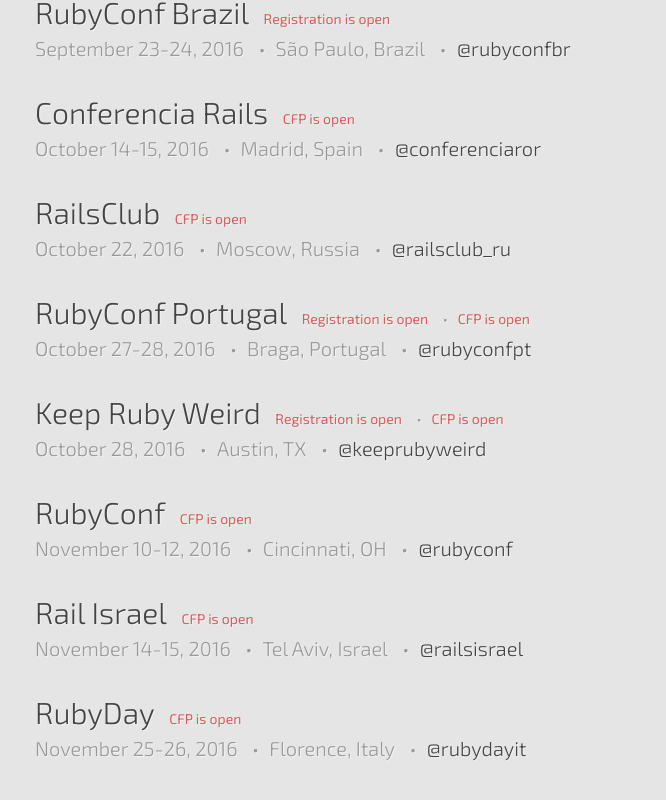
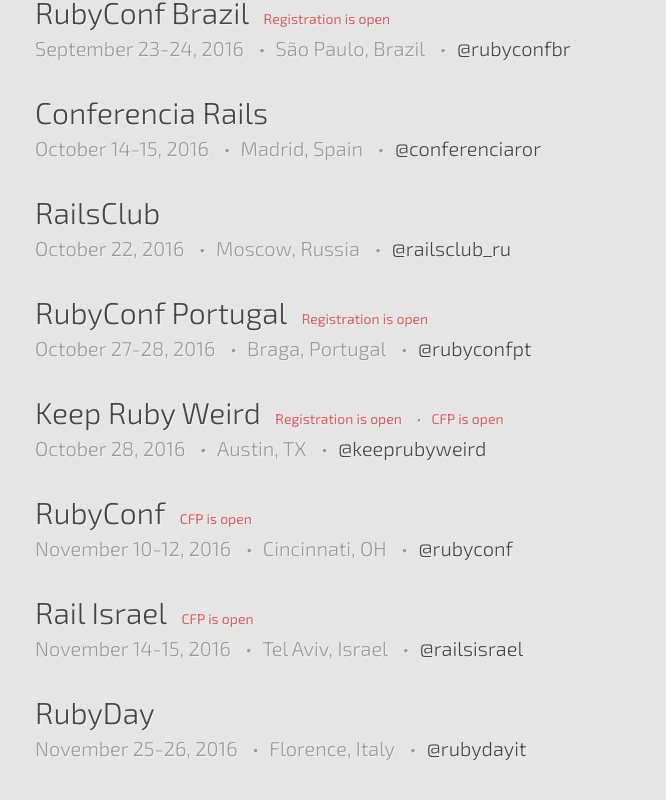
Before and after one commit to ruby-conferences/ruby-conferences.github.io, a Jekyll site: the page built from index.html, in a window 1280 px wide. Shown: the part 1068-1868 px from the top of the page, without its empty margins (205-871 px from the left). Built offline with Jekyll 4.4.1, drawn with Linux system fonts in a browser that asks for light colours.

Commit message:
Update CFP states
As noted by @pferdefleisch, these CFPs are closed.

```diff
--- a/_data/current.yml
+++ b/_data/current.yml
@@ -44,14 +44,12 @@
   dates: "October 14-15, 2016"
   url: http://conferenciaror.es/
   twitter: conferenciaror
-  cfp_phrase: CFP is open
 
 - name: RailsClub
   location: Moscow, Russia
   dates: "October 22, 2016"
   url: http://railsclub.ru/en/main.html
   twitter: railsclub_ru
-  cfp_phrase: CFP is open
 
 - name: RubyConf Portugal
   location: Braga, Portugal
@@ -59,7 +57,6 @@
   url: http://rubyconf.pt/
   twitter: rubyconfpt
   reg_phrase: Registration is open
-  cfp_phrase: CFP is open
 
 - name: Keep Ruby Weird
   location: Austin, TX
@@ -88,7 +85,6 @@
   dates: "November 25-26, 2016"
   url: http://www.rubyday.it
   twitter: rubydayit
-  cfp_phrase: CFP is open
 
 - name: RubyConf Taiwan
   location: Taipei, Taiwan
```
